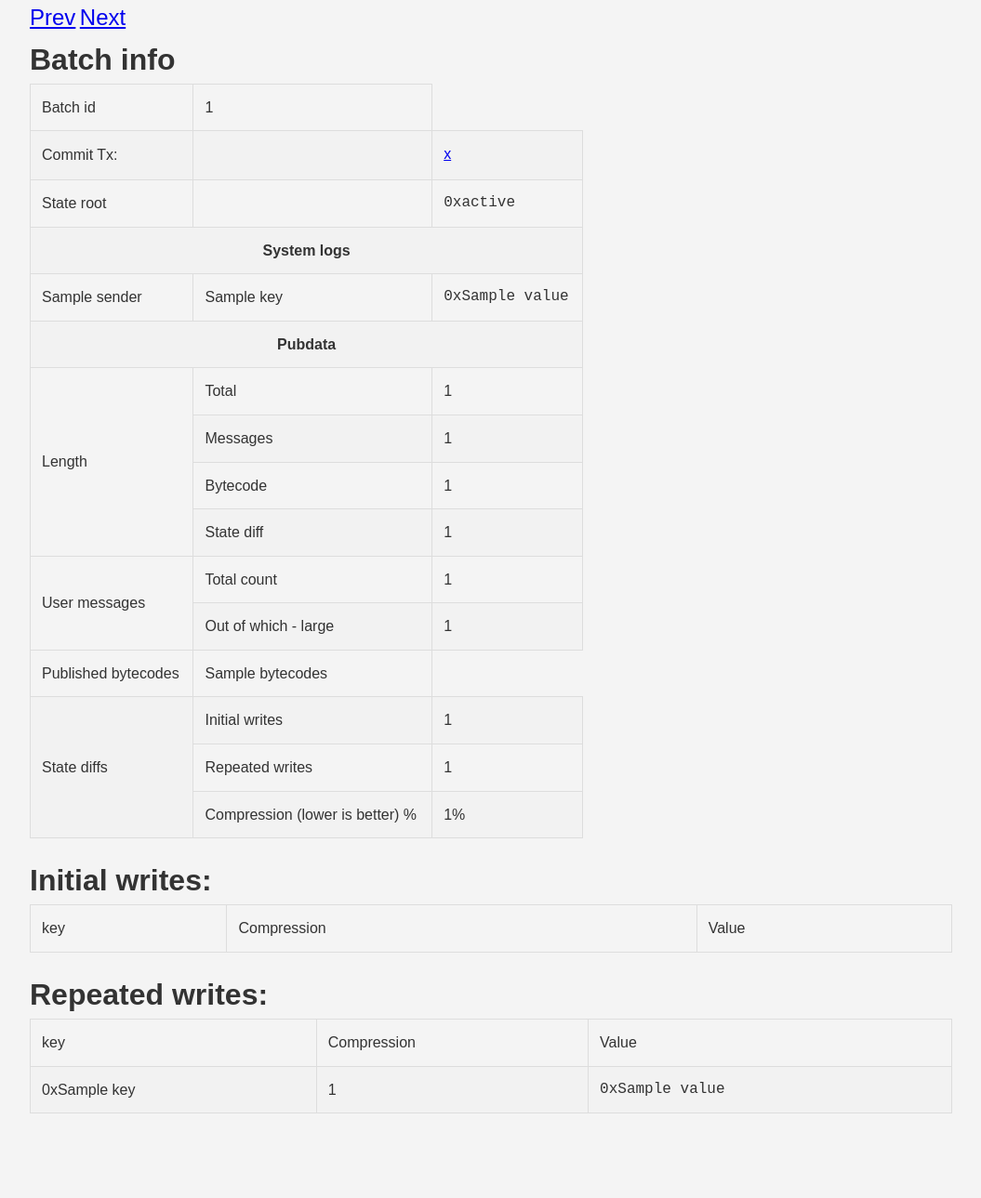
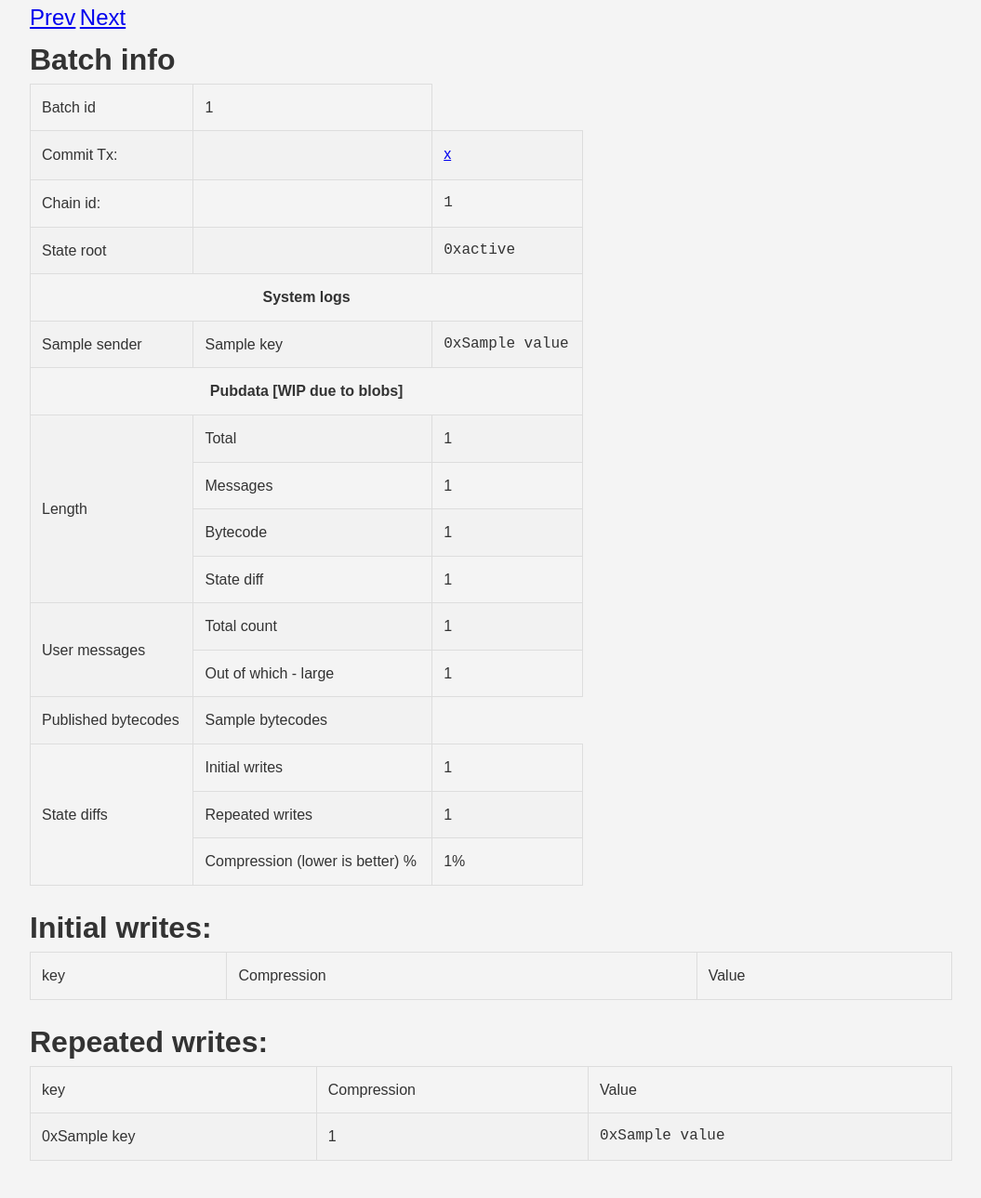
Before and after one commit to mm-zk/zksync_tools, a Flask app: template operator/templates/batch.html in a window 1280 px wide. Shown: the part 91-1380 px from the top of the page at 93% size, without its empty margins (112-1167 px from the left). Before the commit the page ends 1289 px from the top, so only its background shows below. Run offline with Flask 3, Linux system fonts and the light colour scheme; the template is opened without the code that fills it: most values are stand-ins (such as "Sample title", 1, 10 or a date in 2020).

Commit message:
Adopting to shared bridge

```diff
--- a/operator/app.py
+++ b/operator/app.py
@@ -6,12 +6,38 @@ from calldata_utils import parse_commitcall_calldata
 from system_storage import get_system_context_state, get_l1_state_storage
 from shared_bridge_storage import get_chain_balance_info
 import json
+import requests
 
 app = Flask(__name__)
 with open("operator/config.json",'r') as config_file:
     config_data = json.load(config_file)
+
+
+def get_bridgehub_contract(l2_url):
+    headers = {"Content-Type": "application/json"}
+    data = {"jsonrpc": "2.0", "id": 1, "method": "zks_getBridgehubContract", "params": []}
+    response = requests.post(l2_url, headers=headers, data=json.dumps(data))
+    return Web3.to_checksum_address(response.json()["result"])
+
+
+def detect_bridgehub(chains):
+    for chain in chains:
+        if "l2_url" in chains[chain]:
+            return get_bridgehub_contract(chains[chain]["l2_url"])
+    return None
+
+
+def autodetect_config(config_data):
+    full_config = config_data["networks"]
+    for network in full_config:
+        for shared_bridge in full_config[network]["shared_bridges"]:
+            if "bridgehub" not in full_config[network]["shared_bridges"][shared_bridge]:
+                config_data["networks"][network]["shared_bridges"][shared_bridge]["bridgehub"] = detect_bridgehub(config_data["networks"][network]["shared_bridges"][shared_bridge]["chains"])
+
+
+
+autodetect_config(config_data)
 app.config.update(config_data)
-
 
 
 cache = Cache(app, config={'CACHE_TYPE': 'simple'})
@@ -132,7 +158,7 @@ def batch(l1_network, l2_network, batch_id):
         print(f"An error occurred: {e}")
         raise
 
-    (new_state_root, pubdata_info, parsed_system_logs, pubdata_length) = parse_commitcall_calldata(commit_tx['input'], batch_id)
+    (new_state_root, pubdata_info, parsed_system_logs, pubdata_length, chain_id) = parse_commitcall_calldata(commit_tx['input'], batch_id)
 
     batch['newStateRoot'] = new_state_root.hex()
 
@@ -158,6 +184,69 @@ def batch(l1_network, l2_network, batch_id):
     return render_template('batch.html', batch=batch, data = {
         "explorer_tx_prefix":  l1_config['explorer_prefix'] + "tx/"
     })
+
+@app.route('/batch_shared/<l1_network>/<shared_bridge>/<chain_name>/<int:batch_id>')
+@cache.memoize(MEMOISE_DURATION)
+def shared_bridge_batch(l1_network, shared_bridge, chain_name, batch_id):
+    l1_config = app.config["networks"][l1_network]
+    shared_bridge_config = l1_config["shared_bridges"][shared_bridge]
+
+    # Example function to generate text and data based on the ID
+    batch = {
+        'id': batch_id
+    }
+
+    batch_details = get_batch_details(shared_bridge_config["chains"][chain_name]["l2_url"], batch_id)
+    if batch_details is None:
+        return "Batch not found", 500
+    if batch_details['commitTxHash'] is None:
+        return "Batch not committed to L1 yet", 500
+
+
+    batch['commitTxHash'] = batch_details['commitTxHash']
+    print(f"Commit tx hash is {batch['commitTxHash']}")
+
+    ethweb3 = Web3(Web3.HTTPProvider(l1_config["l1_url"]))
+    # Check if connected successfully
+    if not ethweb3.is_connected():
+        print("Failed to connect to zkSync node.")
+        raise
+
+    try:
+        commit_tx = ethweb3.eth.get_transaction(batch['commitTxHash'])
+    except Exception as e:
+        print(f"An error occurred: {e}")
+        raise
+
+    # TODO: currently pubdata parsing doesn't work - as we put the pubdata into the blobs.
+    (new_state_root, pubdata_info, parsed_system_logs, pubdata_length, chain_id) = parse_commitcall_calldata(commit_tx['input'], batch_id)
+
+    batch['newStateRoot'] = new_state_root.hex()
+    batch['chainId'] = chain_id
+
+    batch['l1_l2_msg_counter'] = pubdata_info[0]
+    batch['large_msg_counter'] = pubdata_info[1]
+    batch['bytecodes'] = pubdata_info[2]
+    batch['initial_writes'] = {k.hex():(v[0], v[1].hex()) for k,v in pubdata_info[3].items()}
+
+    batch['repeated_writes'] = {k.hex():(v[0], v[1].hex()) for k,v in pubdata_info[4].items()}
+
+    batch['initial_writes_count'] = len(pubdata_info[3])
+    batch['repeated_writes_count'] = len(pubdata_info[4])
+    batch['parsed_system_logs'] = parsed_system_logs
+    batch['pubdata_length'] = pubdata_length
+    batch['pubdata_msg_length'] = pubdata_info[5][0]
+    batch['pubdata_bytecode_length'] = pubdata_info[5][1]
+    batch['pubdata_statediff_length'] = pubdata_info[5][2]
+    uncompressed = len(batch['initial_writes']) * 64 + len(batch["repeated_writes"]) * 40
+    if uncompressed > 0:
+        batch['statediff_compression_percent'] = round((batch['pubdata_statediff_length']  * 100 / uncompressed))
+
+
+    return render_template('batch.html', batch=batch, data = {
+        "explorer_tx_prefix":  l1_config['explorer_prefix'] + "tx/"
+    })
+
 
 
 def get_shared_bridge_chain_info(l1_network, bridgehub, chain_id):
@@ -305,10 +394,12 @@ def get_shared_bridge_details(l1_network, l2_network):
     ]
 
     return {
+        'l1_network': l1_network,
+        'shared_bridge_name': l2_network,
         'chain_count': len(l2_config["chains"]),
         'chains': chains,
         'explorer_prefix': l1_config['explorer_prefix'],
-        'explorer_address_prefix:': l1_config['explorer_prefix'] + "address/",
+        'explorer_address_prefix': l1_config['explorer_prefix'] + "address/",
     }
 
 
--- a/operator/calldata_utils.py
+++ b/operator/calldata_utils.py
@@ -4,8 +4,9 @@ from collections import namedtuple
 
 from typing import List
 
-COMMIT_BATCHES_SELECTOR = "0x701f58c5"
-#    function commitBatches(
+COMMIT_BATCHES_SELECTOR = "0x6edd4f12"
+#    function commitBatchesSharedBridge(
+#        uint256 chain_id,
 #        StoredBatchInfo calldata _lastCommittedBatchData,
 #        CommitBatchInfo[] calldata _newBatchesData
 #    )
@@ -15,6 +16,8 @@ SYSTEM_LOG_SENDERS = {
     "0000000000000000000000000000000000008001": "Bootloader",
     "000000000000000000000000000000000000800b": "System context",
     "0000000000000000000000000000000000008008": "L1 messenger",
+    "0000000000000000000000000000000000008011": "Chunk publisher",
+
 }
 
 SYSTEM_LOG_KEYS = {
@@ -25,7 +28,13 @@ SYSTEM_LOG_KEYS = {
     "0000000000000000000000000000000000000000000000000000000000000004": "PREV_BATCH_HASH_KEY",
     "0000000000000000000000000000000000000000000000000000000000000005": "CHAINED_PRIORITY_TXN_HASH_KEY",
     "0000000000000000000000000000000000000000000000000000000000000006": "NUMBER_OF_LAYER_1_TXS_KEY",
-    "0000000000000000000000000000000000000000000000000000000000000007": "EXPECTED_SYSTEM_CONTRACT_UPGRADE_TX_HASH_KEY",
+    "0000000000000000000000000000000000000000000000000000000000000007": "BLOB_ONE_HASH_KEY",
+    "0000000000000000000000000000000000000000000000000000000000000008": "BLOB_TWO_HASH_KEY",
+    "0000000000000000000000000000000000000000000000000000000000000009": "BLOB_THREE_HASH_KEY",
+    "000000000000000000000000000000000000000000000000000000000000000a": "BLOB_FOUR_HASH_KEY",
+    "000000000000000000000000000000000000000000000000000000000000000b": "BLOB_FIVE_HASH_KEY",
+    "000000000000000000000000000000000000000000000000000000000000000c": "BLOB_SIX_HASH_KEY",
+    "000000000000000000000000000000000000000000000000000000000000000d": "EXPECTED_SYSTEM_CONTRACT_UPGRADE_TX_HASH_KEY",
 }
 
 
@@ -58,7 +67,7 @@ def parse_commitcall_calldata(calldata, batch_to_find):
         print(f"\033[91m[FAIL] Invalid selector {selector.hex()} - expected {COMMIT_BATCHES_SELECTOR}. \033[0m")
         raise Exception
 
-    (last_commited_batch_data_, new_batches_data) = decode(["(uint64,bytes32,uint64,uint256,bytes32,bytes32,uint256,bytes32)", "(uint64,uint64,uint64,bytes32,uint256,bytes32,bytes32,bytes32,bytes,bytes)[]"], calldata[4:])
+    (chain_id, last_commited_batch_data_, new_batches_data) = decode(["uint256", "(uint64,bytes32,uint64,uint256,bytes32,bytes32,uint256,bytes32)", "(uint64,uint64,uint64,bytes32,uint256,bytes32,bytes32,bytes32,bytes,bytes)[]"], calldata[4:])
 
     # We might be commiting multiple batches in one call - find the one that we're looking for
     selected_batch = None
@@ -72,7 +81,12 @@ def parse_commitcall_calldata(calldata, batch_to_find):
 
     (batch_number_, timestamp_, index_repeated_storage_changes_, new_state_root_, num_l1_tx_, priority_op_hash_, bootloader_initial_heap_, events_queue_state_, system_logs_, total_pubdata_) = selected_batch
 
+
     parsed_system_logs = parse_system_logs(system_logs_)
+
     # Now we have to unpack the latest block hash.
-    pubdata_info = parse_pubdata(total_pubdata_)
-    return (new_state_root_, pubdata_info, parsed_system_logs, len(total_pubdata_))
+    # pubdata_info = parse_pubdata(total_pubdata_)
+    # We don't support reading from blobs yet.
+    pubdata_info = (0, 0, 0, {}, {}, [0, 0, 0])
+
+    return (new_state_root_, pubdata_info, parsed_system_logs, len(total_pubdata_), chain_id)
--- a/operator/templates/batch.html
+++ b/operator/templates/batch.html
@@ -15,8 +15,8 @@
 
 
     <div class="container">
-        <a href="batch/{{batch.id-1}}" style="font-size: x-large;">Prev</a>
-        <a href="batch/{{batch.id+1}}" style="font-size: x-large;">Next</a>
+        <a href="{{batch.id-1}}" style="font-size: x-large;">Prev</a>
+        <a href="{{batch.id+1}}" style="font-size: x-large;">Next</a>
 
         <h1>Batch info</h1>
         <table class="table" style="width:60%">
@@ -29,6 +29,11 @@
                 <td></td>
                 <td class="right-align-fixed-font"><a
                         href="{{data.explorer_tx_prefix}}/{{batch.commitTxHash}}">{{batch.commitTxHash}}</a></td>
+            </tr>
+            <tr>
+                <td>Chain id:</td>
+                <td></td>
+                <td class="right-align-fixed-font">{{batch.chainId}}</td>
             </tr>
             <tr>
                 <td>State root</td>
@@ -46,7 +51,7 @@
             </tr>
             {% endfor %}
             <tr>
-                <td colspan="3" style="text-align: center; font-weight: bold;">Pubdata</td>
+                <td colspan="3" style="text-align: center; font-weight: bold;">Pubdata [WIP due to blobs]</td>
             </tr>
             <tr>
                 <td rowspan="4">Length</td>
```
Also changed, not shown: operator/templates/shared_bridge.html (+5 -3 lines).
